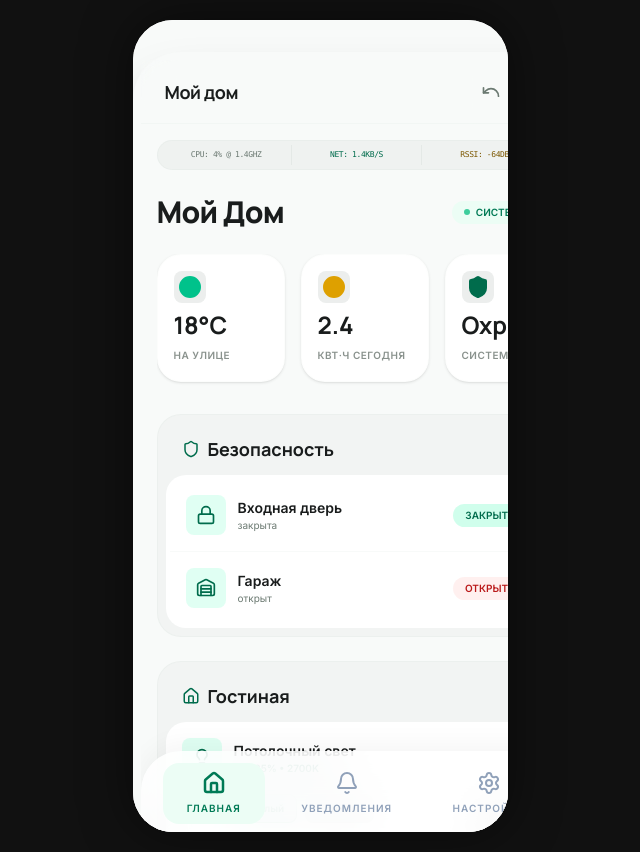
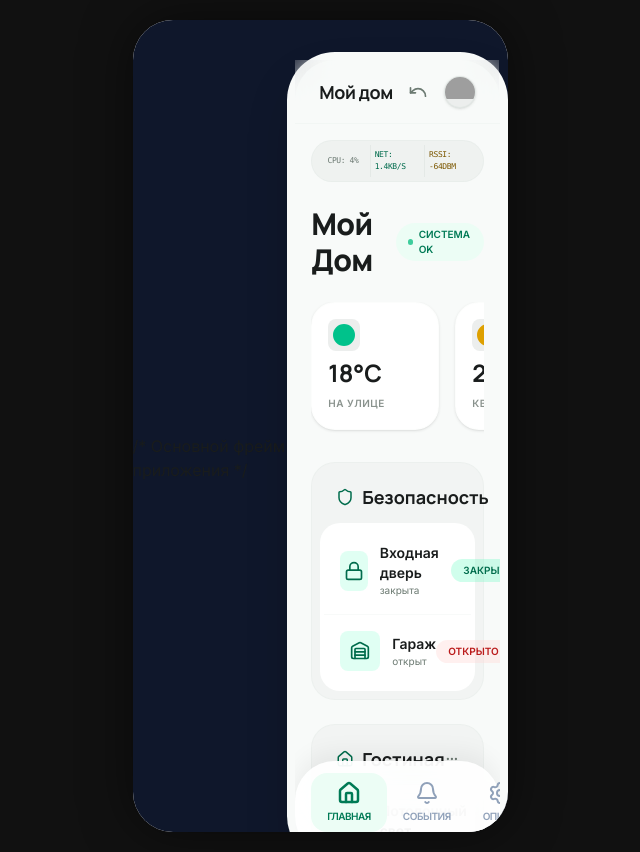
Before and after one commit to nahstya/complexinterface, a React (Vite) app in the folder complexity/: page / in a window 1280 px wide. Shown: the whole page, without its empty margins (320-960 px from the left). Built offline with nearby package versions, Linux system fonts and the light colour scheme; grey boxes are pictures that could not be loaded.

Commit message:
Update App.tsx

```diff
--- a/complexity/src/App.tsx
+++ b/complexity/src/App.tsx
@@ -85,16 +85,20 @@ const Layout = ({
 }: {
   children: React.ReactNode,
   activeTab: string,
-  setTab: (t: Screen) => void,
+  setTab: (t: string) => void, // Исправил Screen на string для универсальности
   title?: string,
   onBack?: () => void,
   isSyncing: boolean,
   setIsSyncing: (b: boolean) => void
 }) => {
   return (
-    <div className="min-h-screen bg-surface flex flex-col max-w-md mx-auto relative overflow-hidden shadow-2xl">
-      <div className="h-screen md:h-[812px] md:my-8 bg-surface flex flex-col max-w-md mx-auto relative overflow-hidden shadow-2xl md:rounded-[3rem] border-8 border-transparent">
-        {/* Header */}
+    /* Внешний контейнер на весь экран для фона */
+    <div className="min-h-screen bg-slate-900 md:py-8 flex justify-center items-center">
+
+      /* Основной фрейм приложения */
+      <div className="relative w-full max-w-md h-screen md:h-[812px] bg-surface flex flex-col overflow-hidden shadow-2xl md:rounded-[3rem] border-0 md:border-8 border-transparent">
+
+        {/* Header - теперь фиксирован внутри фрейма */}
         <header className="absolute top-0 left-0 right-0 z-50 bg-surface/80 backdrop-blur-lg px-6 h-16 flex items-center justify-between border-b border-outline-variant/10">
           <div className="flex items-center gap-4">
             {onBack && (
@@ -124,43 +128,47 @@ const Layout = ({
 
         {/* Main Content */}
         <main className="flex-1 pt-20 pb-28 px-4 overflow-y-auto no-scrollbar">
+          {/* Информационная панель */}
           <div className="flex bg-surface-container-high/50 p-1 rounded-full mb-6 border border-outline-variant/10">
-            <div className="flex-1 text-[8px] font-mono text-outline flex items-center justify-center border-r border-outline-variant/20 tracking-tighter uppercase p-1">CPU: 4% @ 1.4GHz</div>
+            <div className="flex-1 text-[8px] font-mono text-outline flex items-center justify-center border-r border-outline-variant/20 tracking-tighter uppercase p-1">CPU: 4%</div>
             <div className="flex-1 text-[8px] font-mono text-primary flex items-center justify-center border-r border-outline-variant/20 tracking-tighter uppercase p-1">NET: 1.4KB/S</div>
             <div className="flex-1 text-[8px] font-mono text-tertiary flex items-center justify-center tracking-tighter uppercase p-1">RSSI: -64DBM</div>
           </div>
+
           {children}
         </main>
 
-        {/* Navigation - FIXED: Removed duplicate nav element */}
-        <nav className="absolute bottom-0 left-0 right-0 z-50 bg-white/80 backdrop-blur-xl px-4 pb-8 pt-3 flex justify-around items-center rounded-t-[2.5rem] shadow-[0px_-8px_24px_rgba(0,0,0,0.04)]">
+        {/* Navigation */}
+        <nav className="absolute bottom-0 left-0 right-0 z-50 bg-white/90 backdrop-blur-xl px-4 pb-6 pt-3 flex justify-around items-center rounded-t-[2.5rem] shadow-[0px_-8px_24px_rgba(0,0,0,0.06)]">
           <button
             onClick={() => setTab('DASHBOARD')}
-            className={`flex flex-col items-center gap-1.5 px-6 py-2 rounded-2xl transition-all ${activeTab === 'DASHBOARD' ? 'bg-emerald-50 text-emerald-700' : 'text-slate-400'}`}
+            className={`flex flex-col items-center gap-1 px-4 py-2 rounded-2xl transition-all ${activeTab === 'DASHBOARD' ? 'bg-emerald-50 text-emerald-700' : 'text-slate-400'}`}
           >
             <Home size={24} strokeWidth={activeTab === 'DASHBOARD' ? 2.5 : 2} />
-            <span className="text-[10px] font-bold uppercase tracking-widest">Главная</span>
+            <span className="text-[10px] font-bold uppercase tracking-tighter">Главная</span>
           </button>
+
           <button
             onClick={() => setTab('NOTIFICATIONS')}
-            className={`flex flex-col items-center gap-1.5 px-6 py-2 rounded-2xl transition-all ${activeTab === 'NOTIFICATIONS' ? 'bg-emerald-50 text-emerald-700' : 'text-slate-400'}`}
+            className={`flex flex-col items-center gap-1 px-4 py-2 rounded-2xl transition-all ${activeTab === 'NOTIFICATIONS' ? 'bg-emerald-50 text-emerald-700' : 'text-slate-400'}`}
           >
             <Bell size={24} strokeWidth={activeTab === 'NOTIFICATIONS' ? 2.5 : 2} />
-            <span className="text-[10px] font-bold uppercase tracking-widest">Уведомления</span>
+            <span className="text-[10px] font-bold uppercase tracking-tighter">События</span>
           </button>
+
           <button
             onClick={() => setTab('SETTINGS')}
-            className={`flex flex-col items-center gap-1.5 px-6 py-2 rounded-2xl transition-all ${activeTab === 'SETTINGS' ? 'bg-emerald-50 text-emerald-700' : 'text-slate-400'}`}
+            className={`flex flex-col items-center gap-1 px-4 py-2 rounded-2xl transition-all ${activeTab === 'SETTINGS' ? 'bg-emerald-50 text-emerald-700' : 'text-slate-400'}`}
           >
             <Settings size={24} strokeWidth={activeTab === 'SETTINGS' ? 2.5 : 2} />
-            <span className="text-[10px] font-bold uppercase tracking-widest">Настройки</span>
+            <span className="text-[10px] font-bold uppercase tracking-tighter">Опции</span>
           </button>
         </nav>
+
       </div>
     </div>
   );
 };
-
 export default function App() {
   const [speakerAdded, setSpeakerAdded] = useState(false);
   const [isSearching, setIsSearching] = useState(false);
```
